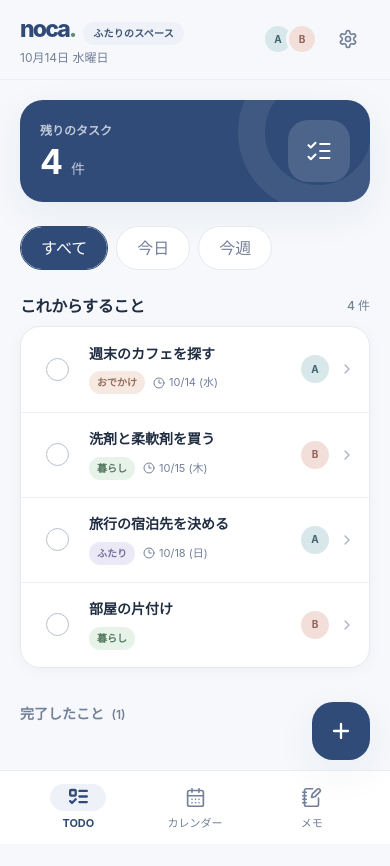
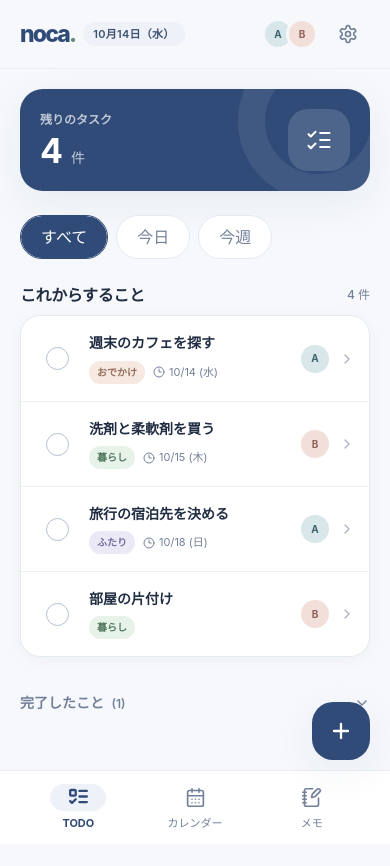
Before and after one commit to ShunsukeOta/noca, a React (Vite) app: page /todo in a window 390 px wide. Shown: the top 866 px of the page. Built offline with nearby package versions, Linux system fonts and the light colour scheme.

Commit message:
feat(header): show live local date in brand chip across iPhone sizes

```diff
--- a/src/components/app-shell.tsx
+++ b/src/components/app-shell.tsx
@@ -24,11 +24,36 @@ export function AppShell() {
   const isSettings = location.pathname === "/settings"
   const reduceMotion = useReducedMotion()
   const [sheetOpen, setSheetOpen] = useState(false)
+  const [today, setToday] = useState(() => new Date())
   const { editor, deleted, storageError, openCreate, closeEditor, undoDelete, dismissDeleted } = useTodos()
   const calendar = useCalendar()
   const [theme, setTheme] = useState<"light" | "dark">(() =>
     typeof localStorage !== "undefined" && localStorage.getItem("noca.theme") === "dark" ? "dark" : "light"
   )
+
+  useEffect(() => {
+    let rolloverTimer: ReturnType<typeof setTimeout>
+    const refreshDate = () => {
+      const now = new Date()
+      setToday(now)
+      const nextMidnight = new Date(now.getFullYear(), now.getMonth(), now.getDate() + 1)
+      rolloverTimer = window.setTimeout(refreshDate, nextMidnight.getTime() - now.getTime() + 50)
+    }
+    const onResume = () => {
+      if (document.visibilityState === "visible") {
+        window.clearTimeout(rolloverTimer)
+        refreshDate()
+      }
+    }
+    refreshDate()
+    window.addEventListener("focus", onResume)
+    document.addEventListener("visibilitychange", onResume)
+    return () => {
+      window.clearTimeout(rolloverTimer)
+      window.removeEventListener("focus", onResume)
+      document.removeEventListener("visibilitychange", onResume)
+    }
+  }, [])
 
   useEffect(() => {
     document.documentElement.classList.toggle("dark", theme === "dark")
@@ -43,12 +68,12 @@ export function AppShell() {
     <div className="app-shell relative">
       <header data-testid="app-header" className="app-header sticky top-0 z-40 border-b border-border/65 bg-background/95 px-5 pb-3 backdrop-blur-xl">
         <div className="flex items-center justify-between">
-          <div>
-            <div className="flex min-w-0 items-baseline gap-2">
-              <span className="text-[23px] font-extrabold tracking-[-0.08em] text-primary">noca<span className="text-success">.</span></span>
-              <span className="hidden rounded-full bg-secondary px-2.5 py-1 text-[10px] font-semibold tracking-[0.025em] text-secondary-foreground min-[390px]:inline-flex">ふたりのスペース</span>
-            </div>
-            <p className="mt-0.5 text-[12px] text-muted-foreground">{format(new Date(), "M月d日 EEEE", { locale: ja })}</p>
+          <div className="flex min-w-0 items-center gap-2">
+            <span className="shrink-0 text-[23px] font-extrabold tracking-[-0.08em] text-primary">noca<span className="text-success">.</span></span>
+            <time data-testid="header-date" dateTime={format(today, "yyyy-MM-dd")}
+              className="shrink-0 whitespace-nowrap rounded-full bg-secondary px-2.5 py-1 text-[11px] font-semibold tracking-[0.025em] text-secondary-foreground">
+              {format(today, "M月d日（E）", { locale: ja })}
+            </time>
           </div>
           <div className="flex shrink-0 items-center gap-1">
             <div className="mr-1 flex -space-x-2" aria-label="2人の共有スペース（表示用）">
```
Also changed, not shown: 2 other files (tests, documents, lock files or other folders).
